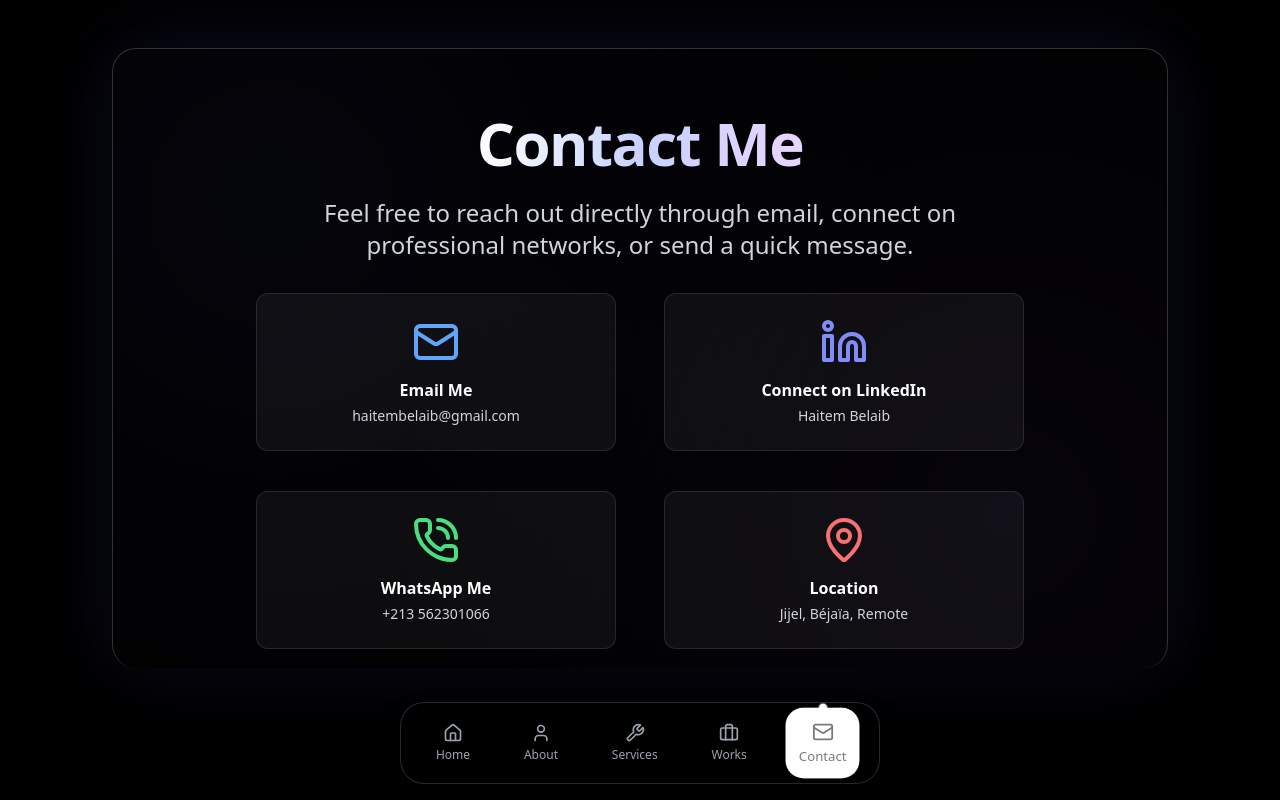
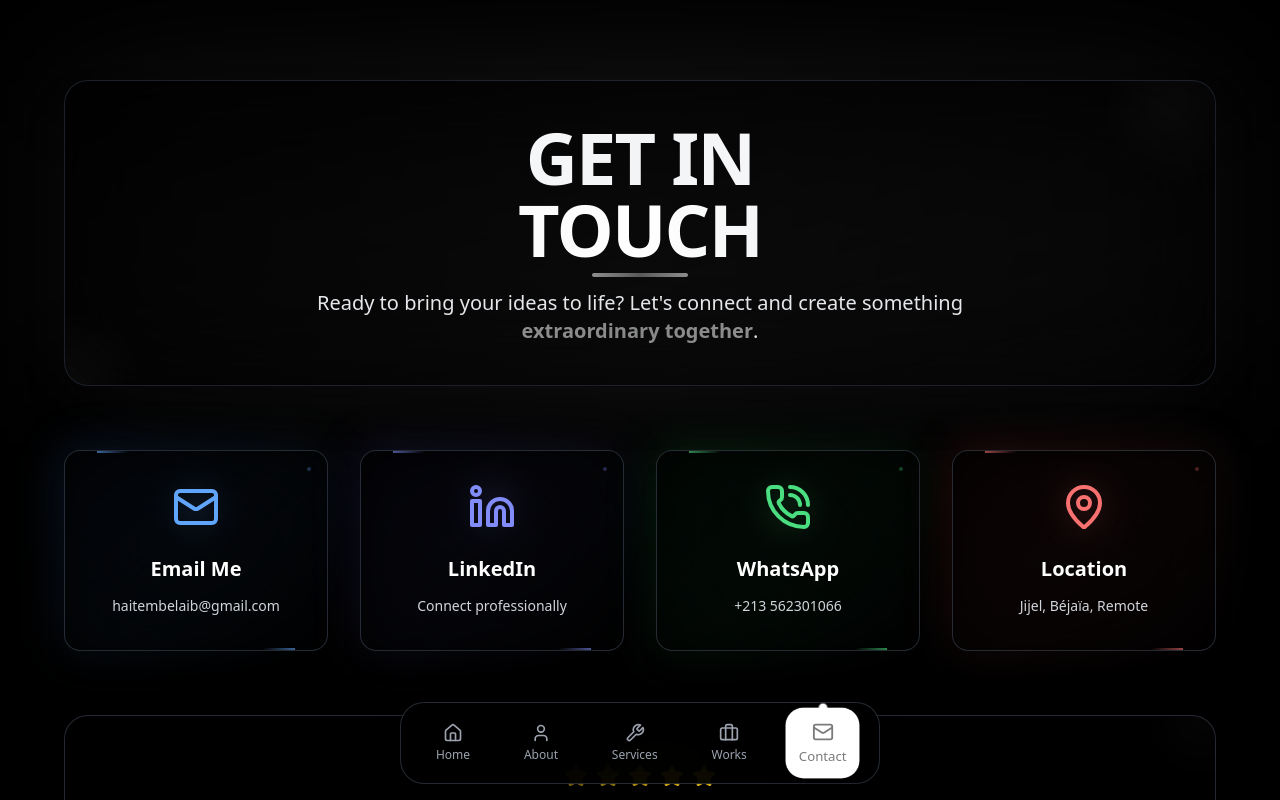
Before and after one commit to bl-haitem/portfolio, a React (Vite) app: page / in a window 1280 px wide. Both pictures are taken after a click on the button "Contact". Shown: the top 800 px of the page. Built offline with nearby package versions, Linux system fonts and the light colour scheme.

Commit message:
Refactor Contact component with new icons and styles
Enhanced the Contact component by adding new icons and improving the layout with additional animations and styles.

```diff
--- a/src/sections/Contact.jsx
+++ b/src/sections/Contact.jsx
@@ -1,5 +1,5 @@
 import React, { useEffect, useState } from 'react';
-import { Mail, Linkedin, PhoneCall, MapPin } from 'lucide-react';
+import { Mail, Linkedin, PhoneCall, MapPin, Send, Star } from 'lucide-react';
 
 function Contact() {
   const [isVisible, setIsVisible] = useState(false);
@@ -11,187 +11,222 @@ function Contact() {
     return () => clearTimeout(timer);
   }, []);
 
-  // Define heights for fixed elements from App.jsx. Adjust if necessary.
-  // سنستخدم نفس منطق الـ max-h في Services.jsx قدر الإمكان
-  // ولكن يجب أن تكون حذرًا، فالأرقام الثابتة مثل 180px قد لا تكون متجاوبة
-  // إذا كانت الناف بار أو الهيدر يتغير ارتفاعها.
-  // القيم الحالية لـ max-h في Services.jsx هي:
-  // max-h-[calc(100vh - 180px)] sm:max-h-[calc(100vh - 160px)] md:max-h-[calc(100vh - 140px)]
-  // سنطبقها هنا.
+  return (
+    <section className="min-h-screen flex items-center justify-center px-4 py-20">
+      <div className="max-w-6xl mx-auto w-full">
+        <div className={`transition-all duration-1500 ${isVisible ? 'translate-y-0 opacity-100' : 'translate-y-20 opacity-0'}`}>
 
-  // Common classes for all small cards
-  const commonCardClasses = `
-    bg-white/5 border border-white/10 rounded-xl
-    p-4 sm:p-5 md:p-6
-    flex flex-col items-center justify-center text-center
-    group hover:bg-white/15 hover:border-white/20
-    transition-all duration-300 ease-in-out transform hover:-translate-y-1 hover:shadow-lg
-    w-full
-    md:w-[calc(50%-1rem)] // 1rem for gap-x-8
-    lg:w-[calc(50%-1.5rem)] // 1.5rem for gap-x-12
-    min-w-0
-    overflow-hidden
-    box-border
-    relative z-10
-  `;
+          {/* Enhanced Header */}
+          <div className="text-center mb-16 relative">
+            <div className="absolute inset-0 bg-gradient-to-r from-white/5 via-white/10 to-white/5 rounded-3xl blur-3xl"></div>
 
-  // Define a max-height for paragraph text to prevent shifts due to font loading/wrapping
-  // هذه القيم تقريبية ويجب تعديلها لتناسب محتواك بالضبط
-  const pMaxHeightClasses = "max-h-[30px] sm:max-h-[35px] md:max-h-[40px] overflow-hidden";
+            <div className="relative bg-gradient-to-br from-black/80 via-black/60 to-black/40 backdrop-blur-2xl p-10 rounded-3xl border border-gray-700/50 shadow-2xl overflow-hidden">
+              {/* Background decorations */}
+              <div className="absolute -top-4 -right-4 w-24 h-24 bg-gradient-to-br from-white/10 to-transparent rounded-full blur-xl animate-pulse" />
+              <div className="absolute -bottom-6 -left-6 w-20 h-20 bg-gradient-to-tr from-white/5 to-transparent rounded-full blur-lg" />
 
+              <h1 className="text-4xl md:text-6xl lg:text-7xl font-black leading-tight tracking-tight mb-6">
+                <span className="block bg-gradient-to-r from-white via-gray-100 to-white bg-clip-text text-transparent drop-shadow-2xl">
+                  GET IN
+                </span>
+                <span className="block bg-gradient-to-r from-gray-200 via-white to-gray-300 bg-clip-text text-transparent relative">
+                  TOUCH
+                  <div className="absolute -bottom-3 left-1/2 transform -translate-x-1/2 w-24 h-1 bg-gradient-to-r from-white via-white/60 to-white rounded-full animate-pulse" />
+                </span>
+              </h1>
 
-  return (
-    <div className={`
-      flex flex-col items-center justify-center
-      p-4 md:p-8 lg:p-12 // Padding for the section itself
-      max-w-6xl mx-auto h-full text-center
-      transition-all duration-700 ease-out
-      ${isVisible ? 'opacity-100 scale-100' : 'opacity-0 scale-95'}
-    `}>
-      {/* Main Card Container (The "Big Card") */}
-      <div
-        className="
-          bg-black/60 backdrop-blur-lg rounded-3xl
-          border-t border-r border-l border-white/20
-          p-6 sm:p-8 md:p-10 lg:p-12 xl:p-16
-          shadow-2xl relative w-full
-          flex flex-col items-center // Keep items-center for horizontal alignment of content
-          justify-start // Changed to justify-start for proper scroll behavior
-          transform transition-transform duration-300 ease-in-out hover:scale-[1.005]
+              <p className="text-lg md:text-xl text-gray-200 max-w-2xl mx-auto leading-relaxed">
+                Ready to bring your ideas to life? Let's connect and create something
+                <span className="bg-gradient-to-r from-white via-gray-100 to-white bg-clip-text text-transparent font-bold animate-pulse"> extraordinary together</span>.
+              </p>
+            </div>
+          </div>
 
-          // Applying the same scrollbar classes as in Services.jsx
-          overflow-y-auto custom-scrollbar overflow-x-hidden
-        "
-        style={{
-          boxShadow: '0 25px 50px rgba(0, 0, 0, 0.4), 0 0 80px rgba(99, 102, 241, 0.15)',
-          // Applying the same max-h calculation as in Services.jsx
-          maxHeight: 'min(calc(100vh - 180px), 850px)', // Added 850px as upper limit to prevent excessive height on very large screens
-          minHeight: 'min(500px, 70vh)'
-        }}
-      >
-        {/* Decorative Gradient Overlay */}
-        <div className="absolute inset-0 z-0 opacity-20" style={{
-          background: `radial-gradient(circle at 15% 25%, rgba(99,102,241,0.25) 0%, transparent 60%),
-                       radial-gradient(circle at 85% 75%, rgba(139,92,246,0.25) 0%, transparent 60%)`
-        }}></div>
+          {/* Contact Grid */}
+          <div className="grid grid-cols-1 md:grid-cols-2 lg:grid-cols-4 gap-8 mb-16">
 
-        {/* Content Wrapper inside the Big Card (now flex-col for its children) */}
-        <div className="relative z-10 w-full flex flex-col items-center">
-          <h1 className="
-            text-3xl sm:text-4xl md:text-5xl lg:text-6xl font-extrabold mb-6 relative z-10
-            bg-gradient-to-r from-white via-indigo-200 to-purple-200 bg-clip-text text-transparent
-            tracking-tight
-          ">
-            Contact Me
-          </h1>
+            {/* Email Card */}
+            <div className={`transition-all duration-1500 delay-200 ${isVisible ? 'translate-y-0 opacity-100' : 'translate-y-20 opacity-0'}`}>
+              <a href="mailto:haitembelaib@gmail.com" className="group block relative">
+                <div className="absolute inset-0 bg-gradient-to-br from-blue-500/20 via-blue-400/10 to-transparent rounded-2xl blur-xl group-hover:from-blue-500/30 group-hover:via-blue-400/15 transition-all duration-700"></div>
 
-          <p className="
-            text-base sm:text-lg md:text-xl lg:text-2xl leading-relaxed
-            text-gray-300 mb-8 relative z-10 max-w-3xl mx-auto
-          ">
-            Feel free to reach out directly through email, connect on professional networks, or send a quick message.
-          </p>
+                <div className="relative bg-gradient-to-br from-black/80 via-black/60 to-black/40 backdrop-blur-2xl p-8 rounded-2xl border border-gray-600/50 shadow-xl group-hover:border-blue-400/30 transition-all duration-700 overflow-hidden h-full">
+                  {/* Background elements */}
+                  <div className="absolute top-0 left-8 w-8 h-0.5 bg-gradient-to-r from-blue-400/60 to-transparent" />
+                  <div className="absolute bottom-0 right-8 w-8 h-0.5 bg-gradient-to-l from-blue-400/60 to-transparent" />
+                  <div className="absolute top-4 right-4 w-1 h-1 bg-blue-400/50 rounded-full animate-pulse" />
 
-          {/* Contact Methods Flex Container for "Small Cards" */}
-          <div className="
-            flex flex-wrap justify-center
-            gap-y-6 gap-x-4
-            md:gap-x-8 md:gap-y-8
-            lg:gap-x-12 lg:gap-y-10
-            w-full
-            mx-auto max-w-3xl
-          ">
-            {/* Email Card */}
-            <a
-              href="mailto:haitembelaib@gmail.com"
-              className={commonCardClasses + ' animate-fade-in-up animation-delay-100'}
-            >
-              <Mail className="w-10 h-10 sm:w-12 sm:h-12 text-blue-400 mb-3 group-hover:text-blue-300 transition-colors" />
-              <p className="
-                text-sm sm:text-base
-                text-white font-semibold mb-1
-              ">Email Me</p>
-              <p className={`
-                text-xs sm:text-sm text-gray-300
-                break-words
-                min-w-0
-                px-1
-                max-w-full
-                text-balance
-                ${pMaxHeightClasses} // <<<<< إضافة: لتحديد أقصى ارتفاع للنص
-              `}>haitembelaib@gmail.com</p>
-            </a>
+                  <div className="flex flex-col items-center text-center h-full relative z-10">
+                    <div className="mb-6 relative">
+                      <div className="absolute inset-0 bg-blue-400/20 rounded-full blur-lg animate-pulse"></div>
+                      <Mail className="w-12 h-12 text-blue-400 relative z-10 group-hover:scale-110 transition-all duration-500" />
+                    </div>
+
+                    <h3 className="text-xl font-bold text-white mb-3 group-hover:text-blue-100 transition-colors">
+                      Email Me
+                    </h3>
+                    <p className="text-gray-300 text-sm leading-relaxed break-all">
+                      haitembelaib@gmail.com
+                    </p>
+
+                    {/* Hover effect */}
+                    <div className="absolute inset-0 bg-blue-400/5 rounded-2xl opacity-0 group-hover:opacity-100 transition-opacity duration-300"></div>
+                  </div>
+                </div>
+              </a>
+            </div>
 
             {/* LinkedIn Card */}
-            <a
-              href="https://www.linkedin.com/in/haitem-belaib-61b621353"
-              target="_blank"
-              rel="noopener noreferrer"
-              className={commonCardClasses + ' animate-fade-in-up animation-delay-200'}
-            >
-              <Linkedin className="w-10 h-10 sm:w-12 sm:h-12 text-indigo-400 mb-3 group-hover:text-indigo-300 transition-colors" />
-              <p className="
-                text-sm sm:text-base
-                text-white font-semibold mb-1
-              ">Connect on LinkedIn</p>
-              <p className={`
-                text-xs sm:text-sm text-gray-300
-                break-words
-                min-w-0
-                px-1
-                max-w-full
-                text-balance
-                ${pMaxHeightClasses} // <<<<< إضافة: لتحديد أقصى ارتفاع للنص
-              `}>Haitem Belaib</p>
-            </a>
+            <div className={`transition-all duration-1500 delay-400 ${isVisible ? 'translate-y-0 opacity-100' : 'translate-y-20 opacity-0'}`}>
+              <a href="https://www.linkedin.com/in/haitem-belaib-61b621353" target="_blank" rel="noopener noreferrer" className="group block relative">
+                <div className="absolute inset-0 bg-gradient-to-br from-indigo-500/20 via-indigo-400/10 to-transparent rounded-2xl blur-xl group-hover:from-indigo-500/30 group-hover:via-indigo-400/15 transition-all duration-700"></div>
+
+                <div className="relative bg-gradient-to-br from-black/80 via-black/60 to-black/40 backdrop-blur-2xl p-8 rounded-2xl border border-gray-600/50 shadow-xl group-hover:border-indigo-400/30 transition-all duration-700 overflow-hidden h-full">
+                  {/* Background elements */}
+                  <div className="absolute top-0 left-8 w-8 h-0.5 bg-gradient-to-r from-indigo-400/60 to-transparent" />
+                  <div className="absolute bottom-0 right-8 w-8 h-0.5 bg-gradient-to-l from-indigo-400/60 to-transparent" />
+                  <div className="absolute top-4 right-4 w-1 h-1 bg-indigo-400/50 rounded-full animate-pulse" />
+
+                  <div className="flex flex-col items-center text-center h-full relative z-10">
+                    <div className="mb-6 relative">
+                      <div className="absolute inset-0 bg-indigo-400/20 rounded-full blur-lg animate-pulse"></div>
+                      <Linkedin className="w-12 h-12 text-indigo-400 relative z-10 group-hover:scale-110 transition-all duration-500" />
+                    </div>
+
+                    <h3 className="text-xl font-bold text-white mb-3 group-hover:text-indigo-100 transition-colors">
+                      LinkedIn
+                    </h3>
+                    <p className="text-gray-300 text-sm leading-relaxed">
+                      Connect professionally
+                    </p>
+
+                    {/* Hover effect */}
+                    <div className="absolute inset-0 bg-indigo-400/5 rounded-2xl opacity-0 group-hover:opacity-100 transition-opacity duration-300"></div>
+                  </div>
+                </div>
+              </a>
+            </div>
 
             {/* WhatsApp Card */}
-            <a
-              href="https://wa.me/213562301066"
-              target="_blank"
-              rel="noopener noreferrer"
-              className={commonCardClasses + ' animate-fade-in-up animation-delay-300'}
-            >
-              <PhoneCall className="w-10 h-10 sm:w-12 sm:h-12 text-green-400 mb-3 group-hover:text-green-300 transition-colors" />
-              <p className="
-                text-sm sm:text-base
-                text-white font-semibold mb-1
-              ">WhatsApp Me</p>
-              <p className={`
-                text-xs sm:text-sm text-gray-300
-                break-words
-                min-w-0
-                px-1
-                max-w-full
-                text-balance
-                ${pMaxHeightClasses} // <<<<< إضافة: لتحديد أقصى ارتفاع للنص
-              `}>+213 562301066</p>
-            </a>
+            <div className={`transition-all duration-1500 delay-600 ${isVisible ? 'translate-y-0 opacity-100' : 'translate-y-20 opacity-0'}`}>
+              <a href="https://wa.me/213562301066" target="_blank" rel="noopener noreferrer" className="group block relative">
+                <div className="absolute inset-0 bg-gradient-to-br from-green-500/20 via-green-400/10 to-transparent rounded-2xl blur-xl group-hover:from-green-500/30 group-hover:via-green-400/15 transition-all duration-700"></div>
+
+                <div className="relative bg-gradient-to-br from-black/80 via-black/60 to-black/40 backdrop-blur-2xl p-8 rounded-2xl border border-gray-600/50 shadow-xl group-hover:border-green-400/30 transition-all duration-700 overflow-hidden h-full">
+                  {/* Background elements */}
+                  <div className="absolute top-0 left-8 w-8 h-0.5 bg-gradient-to-r from-green-400/60 to-transparent" />
+                  <div className="absolute bottom-0 right-8 w-8 h-0.5 bg-gradient-to-l from-green-400/60 to-transparent" />
+                  <div className="absolute top-4 right-4 w-1 h-1 bg-green-400/50 rounded-full animate-pulse" />
+
+                  <div className="flex flex-col items-center text-center h-full relative z-10">
+                    <div className="mb-6 relative">
+                      <div className="absolute inset-0 bg-green-400/20 rounded-full blur-lg animate-pulse"></div>
+                      <PhoneCall className="w-12 h-12 text-green-400 relative z-10 group-hover:scale-110 transition-all duration-500" />
+                    </div>
+
+                    <h3 className="text-xl font-bold text-white mb-3 group-hover:text-green-100 transition-colors">
+                      WhatsApp
+                    </h3>
+                    <p className="text-gray-300 text-sm leading-relaxed">
+                      +213 562301066
+                    </p>
+
+                    {/* Hover effect */}
+                    <div className="absolute inset-0 bg-green-400/5 rounded-2xl opacity-0 group-hover:opacity-100 transition-opacity duration-300"></div>
+                  </div>
+                </div>
+              </a>
+            </div>
 
             {/* Location Card */}
-            <div
-              className={commonCardClasses + ' animate-fade-in-up animation-delay-400'}
-            >
-              <MapPin className="w-10 h-10 sm:w-12 sm:h-12 text-red-400 mb-3 group-hover:text-red-300 transition-colors" />
-              <p className="
-                text-sm sm:text-base
-                text-white font-semibold mb-1
-              ">Location</p>
-              <p className={`
-                text-xs sm:text-sm text-gray-300
-                break-words
-                min-w-0
-                px-1
-                max-w-full
-                text-balance
-                ${pMaxHeightClasses} // <<<<< إضافة: لتحديد أقصى ارتفاع للنص
-              `}>Jijel, Béjaïa, Remote</p>
+            <div className={`transition-all duration-1500 delay-800 ${isVisible ? 'translate-y-0 opacity-100' : 'translate-y-20 opacity-0'}`}>
+              <div className="group block relative">
+                <div className="absolute inset-0 bg-gradient-to-br from-red-500/20 via-red-400/10 to-transparent rounded-2xl blur-xl group-hover:from-red-500/30 group-hover:via-red-400/15 transition-all duration-700"></div>
+
+                <div className="relative bg-gradient-to-br from-black/80 via-black/60 to-black/40 backdrop-blur-2xl p-8 rounded-2xl border border-gray-600/50 shadow-xl group-hover:border-red-400/30 transition-all duration-700 overflow-hidden h-full">
+                  {/* Background elements */}
+                  <div className="absolute top-0 left-8 w-8 h-0.5 bg-gradient-to-r from-red-400/60 to-transparent" />
+                  <div className="absolute bottom-0 right-8 w-8 h-0.5 bg-gradient-to-l from-red-400/60 to-transparent" />
+                  <div className="absolute top-4 right-4 w-1 h-1 bg-red-400/50 rounded-full animate-pulse" />
+
+                  <div className="flex flex-col items-center text-center h-full relative z-10">
+                    <div className="mb-6 relative">
+                      <div className="absolute inset-0 bg-red-400/20 rounded-full blur-lg animate-pulse"></div>
+                      <MapPin className="w-12 h-12 text-red-400 relative z-10 group-hover:scale-110 transition-all duration-500" />
+                    </div>
+
+                    <h3 className="text-xl font-bold text-white mb-3 group-hover:text-red-100 transition-colors">
+                      Location
+                    </h3>
+                    <p className="text-gray-300 text-sm leading-relaxed">
+                      Jijel, Béjaïa, Remote
+                    </p>
+
+                    {/* Hover effect */}
+                    <div className="absolute inset-0 bg-red-400/5 rounded-2xl opacity-0 group-hover:opacity-100 transition-opacity duration-300"></div>
+                  </div>
+                </div>
+              </div>
             </div>
+          </div>
 
-          </div> {/* End Contact Methods Flex Container */}
-        </div> {/* End Content Wrapper */}
-      </div> {/* End Main Card Container */}
-    </div>
+          {/* Enhanced Call to Action */}
+          <div className={`transition-all duration-1500 delay-1000 ${isVisible ? 'translate-y-0 opacity-100' : 'translate-y-20 opacity-0'}`}>
+            <div className="relative group text-center">
+              <div className="absolute inset-0 bg-gradient-to-r from-white/8 via-white/12 to-white/8 rounded-3xl blur-2xl group-hover:from-white/12 group-hover:via-white/16 transition-all duration-1000"></div>
+
+              <div className="relative bg-gradient-to-br from-black/70 via-black/50 to-black/30 backdrop-blur-xl p-12 rounded-3xl border border-gray-600/50 shadow-xl group-hover:border-white/20 transition-all duration-700 overflow-hidden">
+                {/* Decorative elements */}
+                <div className="absolute -top-6 -right-6 w-16 h-16 bg-gradient-to-br from-white/10 to-transparent rounded-full blur-xl animate-pulse" />
+                <div className="absolute -bottom-8 -left-8 w-20 h-20 border-2 border-white/20 rounded-full animate-spin" style={{animationDuration: '15s'}} />
+
+                <div className="relative z-10">
+                  <div className="flex justify-center mb-6">
+                    {[...Array(5)].map((_, i) => (
+                      <Star key={i} className="w-6 h-6 text-yellow-400 mx-1 animate-pulse fill-yellow-400" style={{animationDelay: `${i * 200}ms`}} />
+                    ))}
+                  </div>
+
+                  <h2 className="text-2xl md:text-3xl font-bold text-white mb-4">
+                    Ready to Start Your Project?
+                  </h2>
+                  <p className="text-gray-300 text-lg mb-8 max-w-2xl mx-auto">
+                    I'm always excited to work on new challenges and bring innovative ideas to life.
+                    Let's discuss how we can collaborate to create something amazing.
+                  </p>
+
+                  <div className="flex flex-col sm:flex-row gap-4 justify-center">
+                    <a
+                      href="mailto:haitembelaib@gmail.com"
+                      className="group/btn relative overflow-hidden px-8 py-4 bg-gradient-to-r from-white to-gray-100 text-black rounded-2xl font-bold text-lg hover:shadow-2xl transform hover:scale-105 transition-all duration-500"
+                    >
+                      <div className="absolute inset-0 bg-gradient-to-r from-gray-100 to-white transform -translate-x-full group-hover/btn:translate-x-0 transition-transform duration-500"></div>
+                      <span className="relative z-10 flex items-center gap-3">
+                        <Send className="w-5 h-5" />
+                        Send Message
+                      </span>
+                    </a>
+
+                    <a
+                      href="https://www.linkedin.com/in/haitem-belaib-61b621353"
+                      target="_blank"
+                      rel="noopener noreferrer"
+                      className="group/btn relative overflow-hidden px-8 py-4 border-2 border-white text-white rounded-2xl font-bold text-lg hover:shadow-2xl transform hover:scale-105 transition-all duration-500 bg-gradient-to-r from-black/90 to-black/70 backdrop-blur-xl"
+                    >
+                      <div className="absolute inset-0 bg-gradient-to-r from-white/10 to-white/5 transform -translate-x-full group-hover/btn:translate-x-0 transition-transform duration-500"></div>
+                      <span className="relative z-10 flex items-center gap-3">
+                        <Linkedin className="w-5 h-5" />
+                        Connect
+                      </span>
+                    </a>
+                  </div>
+                </div>
+              </div>
+            </div>
+          </div>
+        </div>
+      </div>
+    </section>
   );
 }
 
```
